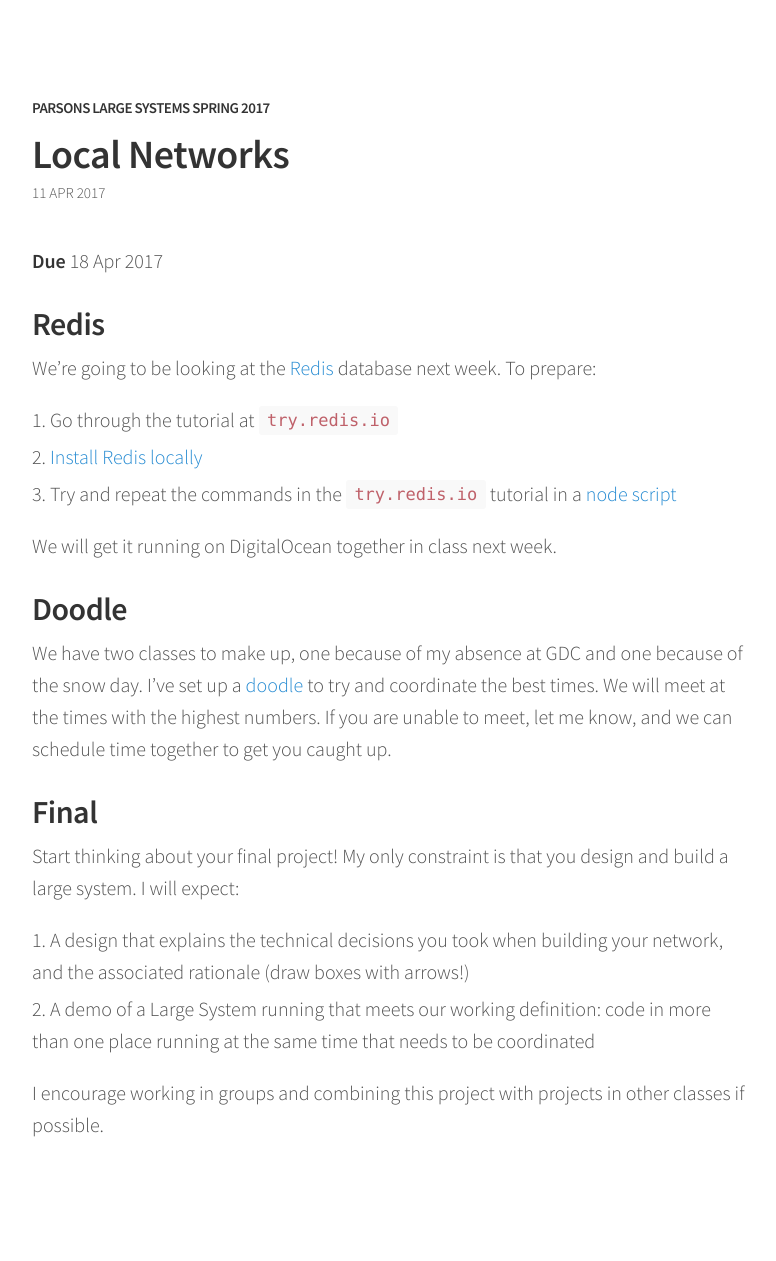
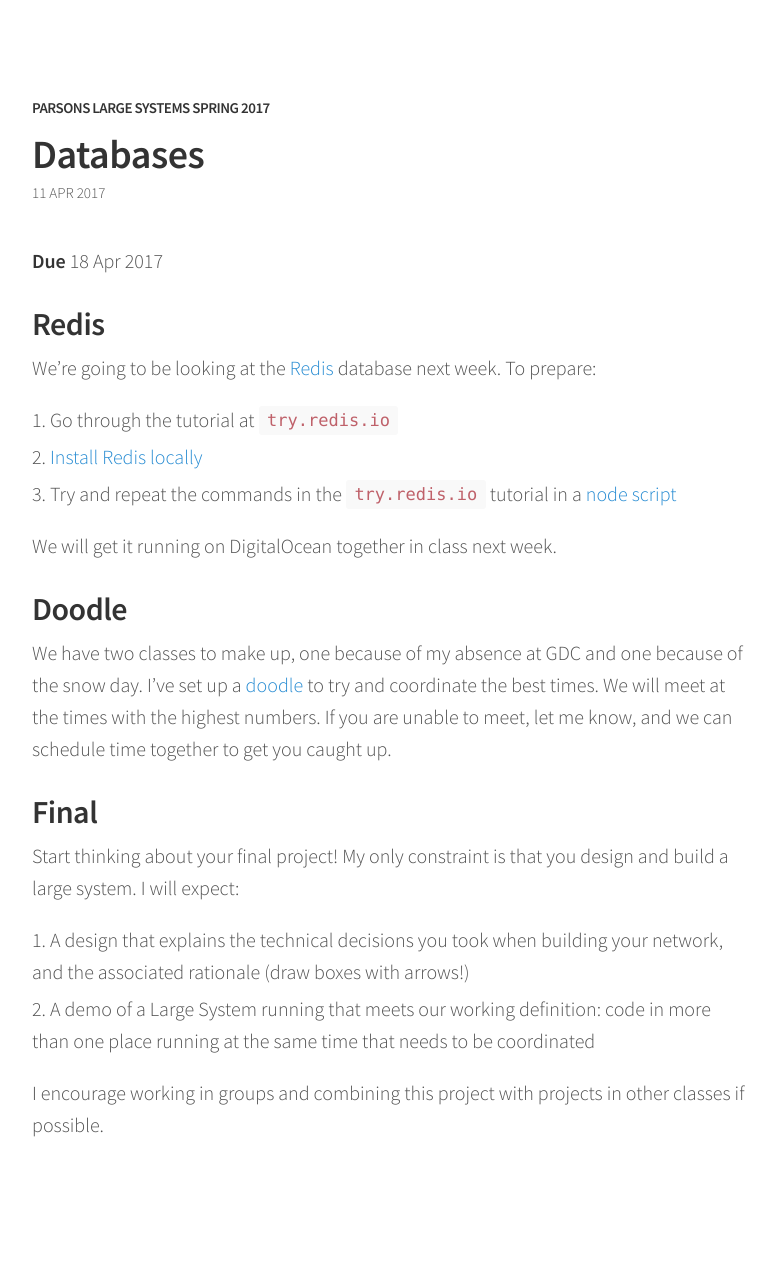
Before and after one commit to nasser/teaching, a Jekyll site: the page built from 2017/large-systems/week-9/homework.md, in a window 1280 px wide. Shown: the whole page, without its empty margins (248-1024 px from the left). Built offline with Jekyll 4.4.1, drawn with Linux system fonts in a browser that asks for light colours.

Commit message:
Fix typo

```diff
--- a/2017/large-systems/week-9/homework.md
+++ b/2017/large-systems/week-9/homework.md
@@ -1,6 +1,6 @@
 ---
 layout: post
-title: Local Networks
+title: Databases
 
 date: 11 Apr 2017
 school: parsons
```
